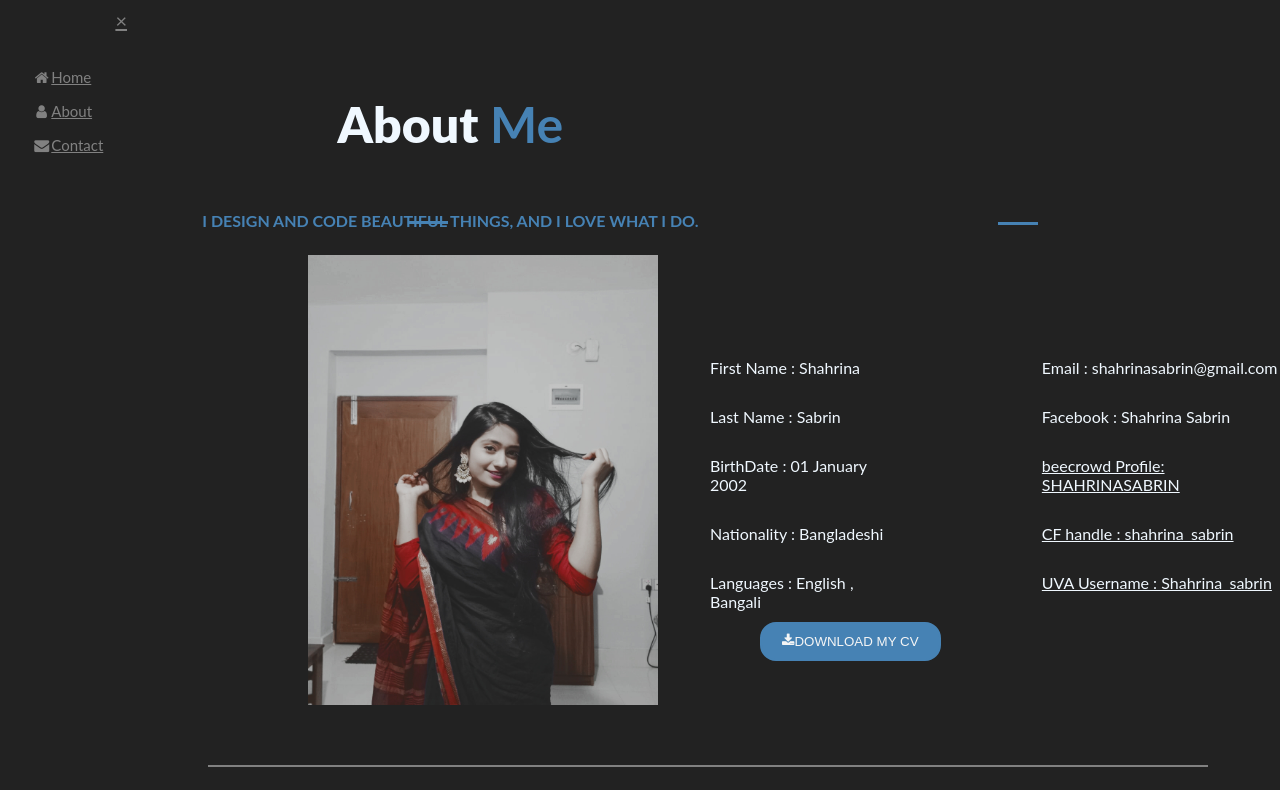
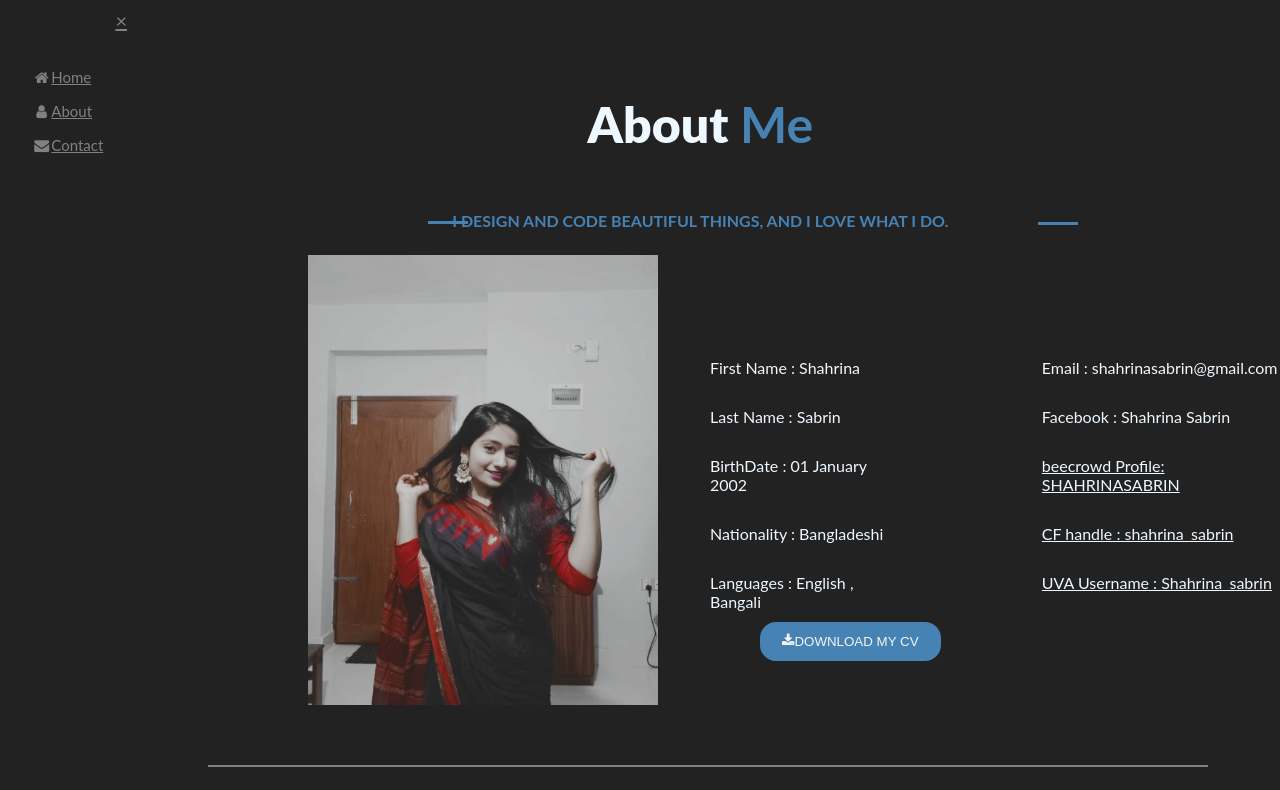
Before and after one commit to shahrinaSabrin/learning_project, a plain HTML site: page about.html in a window 1280 px wide. Shown: the top 790 px of the page. Drawn offline with Linux system fonts and the light colour scheme.

Commit message:
allign fix

```diff
--- a/about.css
+++ b/about.css
@@ -14,6 +14,8 @@ body{
 
 }
 .intro{
+	position: relative;
+	left: 250px;
 	text-align: center;
 	justify-content: center;
 }
@@ -32,11 +34,11 @@ h1{
 
 	position: relative;
 	top: 34px;
-	left: 400px;
+	left: 170px;
 }
 .line2{
 	position: relative;
-	left: 990px;
+	left: 780px;
 	bottom:30px ;
 }
 .navBar{
```
